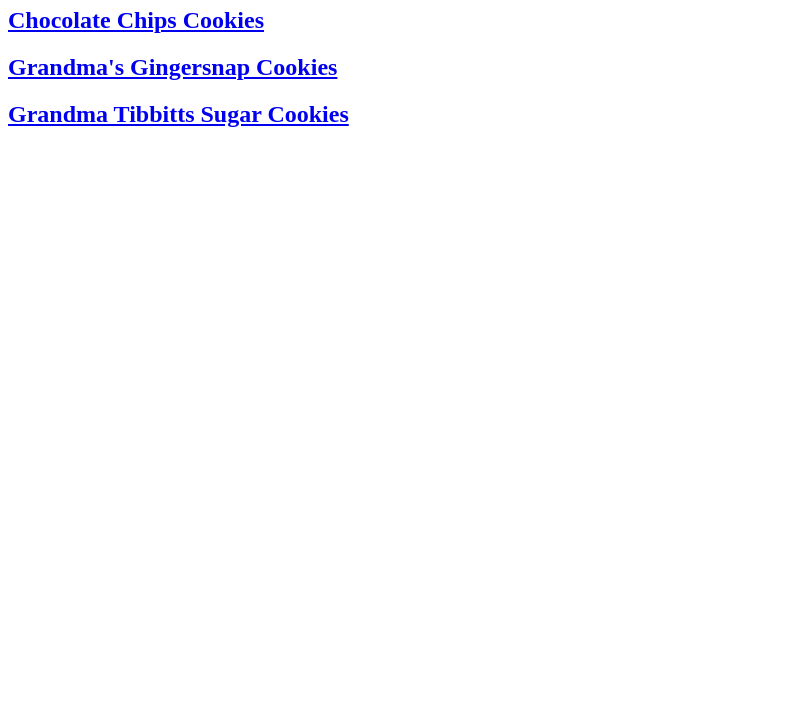
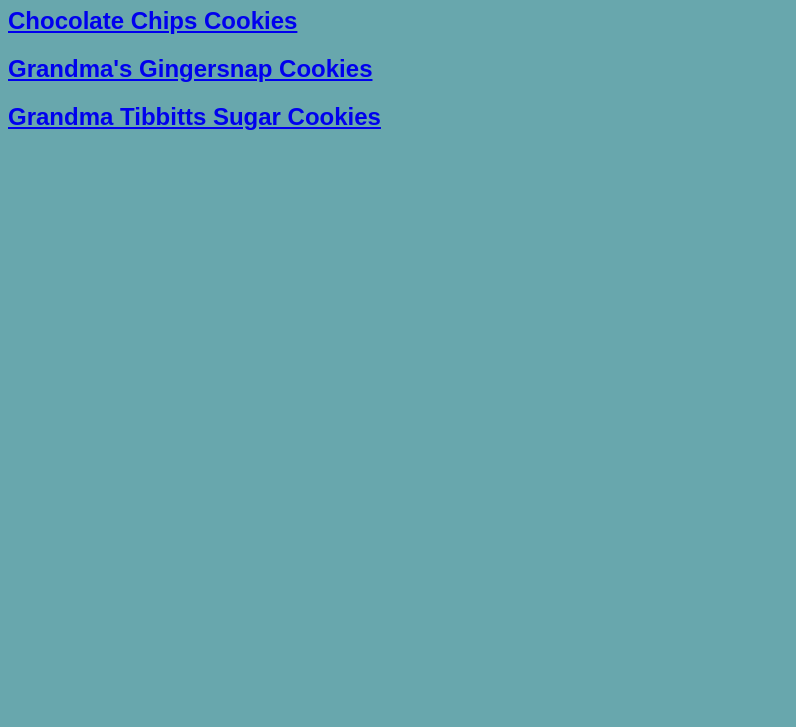
Before and after one commit to ifilete/odin-recipes, a plain HTML site: page index.html in a window 1280 px wide. Shown: the part 73-800 px from the top of the page, without its empty margins (0-796 px from the left). Drawn offline with Linux system fonts and the light colour scheme; the site is published under a folder, as on GitHub Pages, so addresses that start at the root find nothing.

Commit message:
te encontre porblema de mierda

```diff
--- a/index.html
+++ b/index.html
@@ -5,7 +5,7 @@
     <meta charset="UTF-8">
     <meta http-equiv="X-UA-Compatible" content="IE=edge">
     <meta name="viewport" content="width=device-width, initial-scale=1.0">
-    <link rel="stylesheet" href="/styles/style.css">
+    <link rel="stylesheet" href="styles/style.css">
     <title>Odin Recipes</title>
 </head>
 
@@ -13,13 +13,13 @@
     <h1>Odin Recipes</h1>
     <div>
         <div>
-            <h2><a href="/recipes/chocolate-chips-cookies.html">Chocolate Chips Cookies</a></h2>
+            <h2><a href="recipes/chocolate-chips-cookies.html">Chocolate Chips Cookies</a></h2>
         </div>
         <div>
-            <h2><a href="/recipes/ginger-cookies.html">Grandma's Gingersnap Cookies</a></h2>
+            <h2><a href="recipes/ginger-cookies.html">Grandma's Gingersnap Cookies</a></h2>
         </div>
         <div>
-            <h2><a href="/recipes/tibbitts-sugar-cookies.html">Grandma Tibbitts Sugar Cookies</a></h2>
+            <h2><a href="recipes/tibbitts-sugar-cookies.html">Grandma Tibbitts Sugar Cookies</a></h2>
         </div>
     </div>
 </body>
```
Also changed, not shown: recipes/chocolate-chips-cookies.html (+2 -2 lines), recipes/ginger-cookies.html (+2 -2 lines), recipes/tibbitts-sugar-cookies.html (+2 -2 lines).
